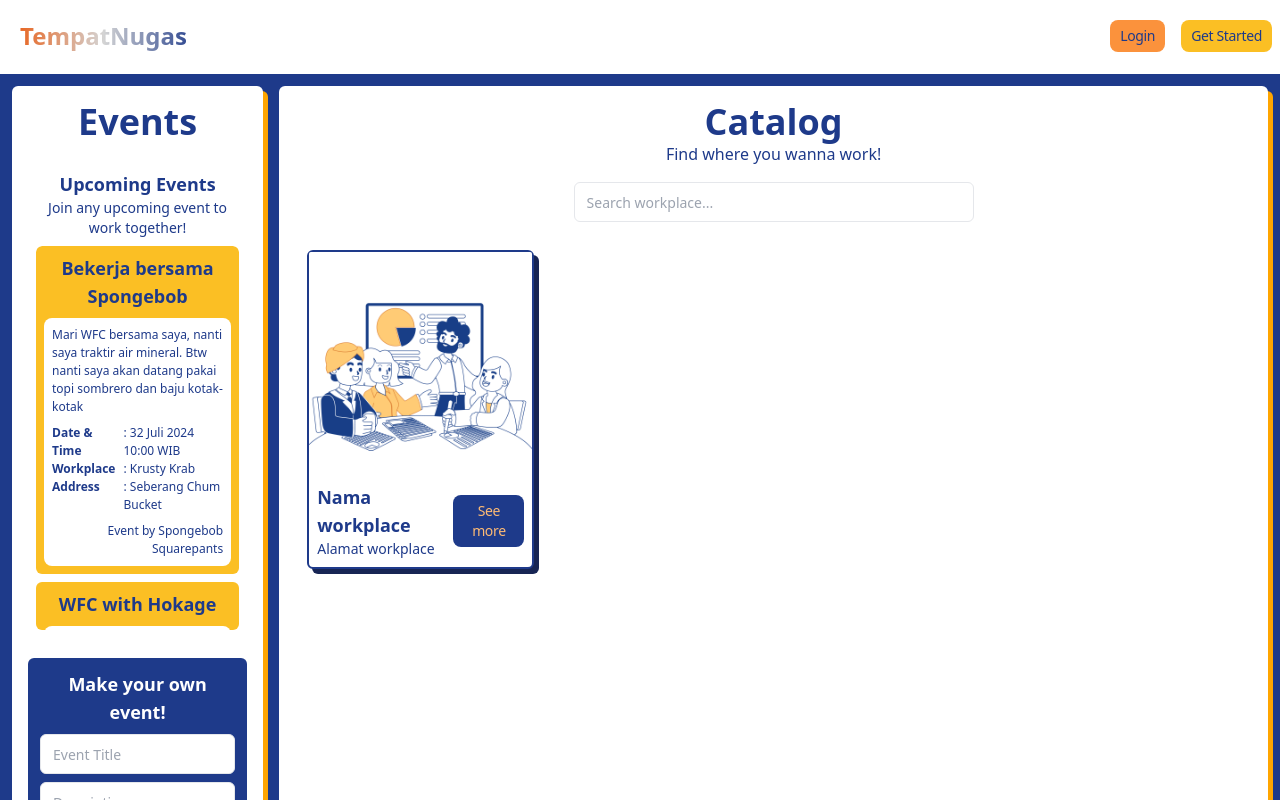
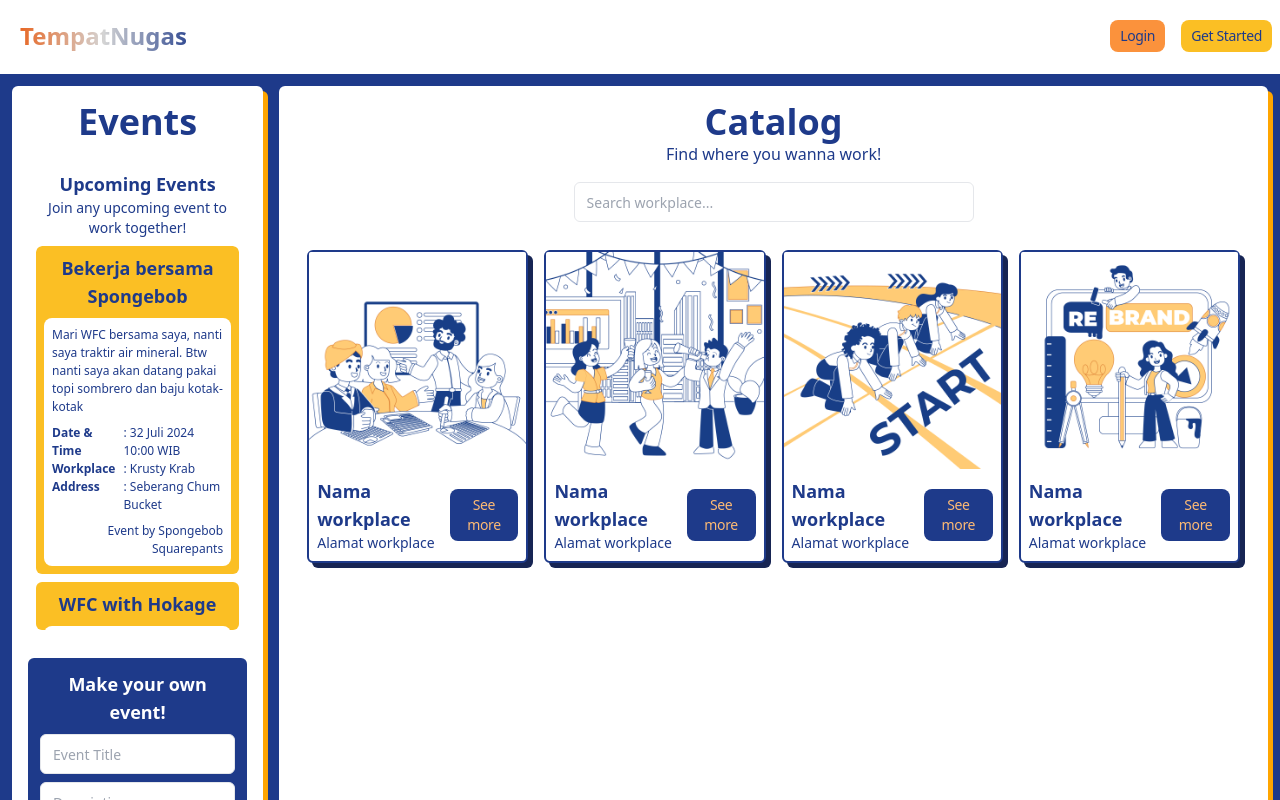
Before and after one commit to arifaeva/arifa-testing, a Next.js app: page / in a window 1280 px wide. Shown: the top 800 px of the page. Built offline with nearby package versions, Linux system fonts and the light colour scheme.

Commit message:
working on UI again again

```diff
--- a/src/app/dashboard/page.tsx
+++ b/src/app/dashboard/page.tsx
@@ -203,6 +203,72 @@ export default function DashboardPage() {
                 </Link>
               </div>
             </div>
+
+            {/* Sample 2 */}
+            <div className="bg-white h-fit rounded-md border-2 border-blue-900 [box-shadow:5px_5px_rgb(23,37,84)]">
+              <Image
+                className="bg-cover rounded-sm"
+                src={`/assets/auth-5.jpg`}
+                width={500}
+                height={100}
+                alt="Sample workplace 2"
+              />
+              <div className="flex justify-between items-center p-2">
+                <section className="text-blue-900">
+                  <h3>Nama workplace</h3>
+                  <h4>Alamat workplace</h4>
+                </section>
+                <Link href={`${API_URL}/2}`}>
+                  <Button variant="primary" size="sm">
+                    See more
+                  </Button>
+                </Link>
+              </div>
+            </div>
+
+            {/* Sample 3 */}
+            <div className="bg-white h-fit rounded-md border-2 border-blue-900 [box-shadow:5px_5px_rgb(23,37,84)]">
+              <Image
+                className="bg-cover rounded-sm"
+                src={`/assets/auth-6.jpg`}
+                width={500}
+                height={100}
+                alt="Sample workplace 3"
+              />
+              <div className="flex justify-between items-center p-2">
+                <section className="text-blue-900">
+                  <h3>Nama workplace</h3>
+                  <h4>Alamat workplace</h4>
+                </section>
+                <Link href={`${API_URL}/3}`}>
+                  <Button variant="primary" size="sm">
+                    See more
+                  </Button>
+                </Link>
+              </div>
+            </div>
+
+            {/* Sample 4 */}
+            <div className="bg-white h-fit rounded-md border-2 border-blue-900 [box-shadow:5px_5px_rgb(23,37,84)]">
+              <Image
+                className="bg-cover rounded-sm"
+                src={`/assets/auth-7.jpg`}
+                width={500}
+                height={100}
+                alt="Sample workplace 4"
+              />
+              <div className="flex justify-between items-center p-2">
+                <section className="text-blue-900">
+                  <h3>Nama workplace</h3>
+                  <h4>Alamat workplace</h4>
+                </section>
+                <Link href={`${API_URL}/4}`}>
+                  <Button variant="primary" size="sm">
+                    See more
+                  </Button>
+                </Link>
+              </div>
+            </div>
           </div>
         </div>
       </div>
--- a/src/app/page.tsx
+++ b/src/app/page.tsx
@@ -123,7 +123,8 @@ export default function HomePage() {
             required
             className="self-center w-[400px]"
           />
-          <div className="grid grid-cols-4 gap-2 p-3">
+          <div className="grid grid-cols-4 gap-4 p-3">
+            {/* Sample 1 */}
             <div className="bg-white h-fit rounded-md border-2 border-blue-900 [box-shadow:5px_5px_rgb(23,37,84)]">
               <Image
                 className="bg-cover rounded-sm"
@@ -144,6 +145,72 @@ export default function HomePage() {
                 </Link>
               </div>
             </div>
+
+            {/* Sample 2 */}
+            <div className="bg-white h-fit rounded-md border-2 border-blue-900 [box-shadow:5px_5px_rgb(23,37,84)]">
+              <Image
+                className="bg-cover rounded-sm"
+                src={`/assets/auth-5.jpg`}
+                width={500}
+                height={100}
+                alt="Sample workplace 2"
+              />
+              <div className="flex justify-between items-center p-2">
+                <section className="text-blue-900">
+                  <h3>Nama workplace</h3>
+                  <h4>Alamat workplace</h4>
+                </section>
+                <Link href={`${API_URL}/2}`}>
+                  <Button variant="primary" size="sm">
+                    See more
+                  </Button>
+                </Link>
+              </div>
+            </div>
+
+            {/* Sample 3 */}
+            <div className="bg-white h-fit rounded-md border-2 border-blue-900 [box-shadow:5px_5px_rgb(23,37,84)]">
+              <Image
+                className="bg-cover rounded-sm"
+                src={`/assets/auth-6.jpg`}
+                width={500}
+                height={100}
+                alt="Sample workplace 3"
+              />
+              <div className="flex justify-between items-center p-2">
+                <section className="text-blue-900">
+                  <h3>Nama workplace</h3>
+                  <h4>Alamat workplace</h4>
+                </section>
+                <Link href={`${API_URL}/3}`}>
+                  <Button variant="primary" size="sm">
+                    See more
+                  </Button>
+                </Link>
+              </div>
+            </div>
+
+            {/* Sample 4 */}
+            <div className="bg-white h-fit rounded-md border-2 border-blue-900 [box-shadow:5px_5px_rgb(23,37,84)]">
+              <Image
+                className="bg-cover rounded-sm"
+                src={`/assets/auth-7.jpg`}
+                width={500}
+                height={100}
+                alt="Sample workplace 4"
+              />
+              <div className="flex justify-between items-center p-2">
+                <section className="text-blue-900">
+                  <h3>Nama workplace</h3>
+                  <h4>Alamat workplace</h4>
+                </section>
+                <Link href={`${API_URL}/4}`}>
+                  <Button variant="primary" size="sm">
+                    See more
+                  </Button>
+                </Link>
+              </div>
+            </div>
           </div>
         </div>
       </div>
--- a/src/components/shared/slider.tsx
+++ b/src/components/shared/slider.tsx
@@ -1,102 +1,71 @@
 "use client";
 
-import React from "react";
-import { Box, IconButton, useBreakpointValue } from "@chakra-ui/react";
-// Here we have used react-icons package for the icons
-import { BiLeftArrowAlt, BiRightArrowAlt } from "react-icons/bi";
-// And react-slick as our Carousel Lib
-import Slider from "react-slick";
+import Image from "next/image";
+import { useState } from "react";
 
-// Settings for the slider
-const settings = {
-  dots: true,
-  arrows: false,
-  fade: true,
-  infinite: true,
-  autoplay: true,
-  speed: 500,
-  autoplaySpeed: 5000,
-  slidesToShow: 1,
-  slidesToScroll: 1,
-};
+import { Button } from "../stories/button";
 
-export default function Carousel() {
-  // As we have used custom buttons, we need a reference variable to
-  // change the state
-  const [slider, setSlider] = React.useState<Slider | null>(null);
-
-  // These are the breakpoints which changes the position of the
-  // buttons as the screen size changes
-  const top = useBreakpointValue({ base: "90%", md: "50%" });
-  const side = useBreakpointValue({ base: "30%", md: "10px" });
-
-  // These are the images used in the slide
-  const cards = [
-    "https://images.unsplash.com/photo-1612852098516-55d01c75769a?ixlib=rb-1.2.1&ixid=MnwxMjA3fDB8MHxwaG90by1yZWxhdGVkfDR8fHxlbnwwfHx8fA%3D%3D&auto=format&fit=crop&w=900&q=60",
-    "https://images.unsplash.com/photo-1627875764093-315831ac12f7?ixlib=rb-1.2.1&ixid=MnwxMjA3fDB8MHxwaG90by1yZWxhdGVkfDJ8fHxlbnwwfHx8fA%3D%3D&auto=format&fit=crop&w=900&q=60",
-    "https://images.unsplash.com/photo-1571432248690-7fd6980a1ae2?ixlib=rb-1.2.1&ixid=MnwxMjA3fDB8MHxwaG90by1yZWxhdGVkfDl8fHxlbnwwfHx8fA%3D%3D&auto=format&fit=crop&w=900&q=60",
+export const Slider = () => {
+  const [activeImage, setActiveImage] = useState(0);
+  const images = [
+    {
+      id: 1,
+      src: "/assets/auth-3.jpg",
+      title: "Sample 1",
+    },
+    {
+      id: 2,
+      src: "/assets/auth-4.jpg",
+      title: "Sample 2",
+    },
+    {
+      id: 3,
+      src: "/assets/auth-5.jpg",
+      title: "Sample 3",
+    },
   ];
 
+  const clickNext = () => {
+    activeImage === images.length - 1
+      ? setActiveImage(0)
+      : setActiveImage(activeImage + 1);
+  };
+  const clickPrev = () => {
+    activeImage === 0
+      ? setActiveImage(images.length - 1)
+      : setActiveImage(activeImage - 1);
+  };
+
   return (
-    <Box
-      position={"relative"}
-      height={"600px"}
-      width={"full"}
-      overflow={"hidden"}
-    >
-      {/* CSS files for react-slick */}
-      <link
-        rel="stylesheet"
-        type="text/css"
-        href="https://cdnjs.cloudflare.com/ajax/libs/slick-carousel/1.6.0/slick.min.css"
-      />
-      <link
-        rel="stylesheet"
-        type="text/css"
-        href="https://cdnjs.cloudflare.com/ajax/libs/slick-carousel/1.6.0/slick-theme.min.css"
-      />
-      {/* Left Icon */}
-      <IconButton
-        aria-label="left-arrow"
-        colorScheme="messenger"
-        borderRadius="full"
-        position="absolute"
-        left={side}
-        top={top}
-        transform={"translate(0%, -50%)"}
-        zIndex={2}
-        onClick={() => slider?.slickPrev()}
-      >
-        <BiLeftArrowAlt />
-      </IconButton>
-      {/* Right Icon */}
-      <IconButton
-        aria-label="right-arrow"
-        colorScheme="messenger"
-        borderRadius="full"
-        position="absolute"
-        right={side}
-        top={top}
-        transform={"translate(0%, -50%)"}
-        zIndex={2}
-        onClick={() => slider?.slickNext()}
-      >
-        <BiRightArrowAlt />
-      </IconButton>
-      {/* Slider */}
-      <Slider {...settings} ref={(slider) => setSlider(slider)}>
-        {cards.map((url, index) => (
-          <Box
-            key={index}
-            height={"6xl"}
-            position="relative"
-            backgroundPosition="center"
-            backgroundRepeat="no-repeat"
-            backgroundSize="cover"
-            backgroundImage={`url(${url})`}
-          />
+    <main className="place-items-center w-full mx-auto max-w-5xl shadow-2xl rounded-2xl bg-white">
+      <div className={"rounded-2xl p-6"}>
+        {images.map((elem, idx) => (
+          <div
+            key={idx}
+            className={`${
+              idx === activeImage
+                ? "block w-full h-[80vh] object-cover"
+                : "hidden"
+            }`}
+          >
+            <Image
+              src={elem.src}
+              alt=""
+              width={800}
+              height={400}
+              className="w-full h-full object-cover md:rounded-lg"
+            />
+          </div>
         ))}
-      </Slider>
-    </Box>
+        <div className="flex justify-between">
+          <form action={clickPrev}>
+            <Button>Previous</Button>
+          </form>
+          <form action={clickNext}>
+            <Button>Next</Button>
+          </form>
+        </div>
+      </div>
+    </main>
   );
-}
+};
```
Also changed, not shown: src/app/[id]/page.tsx (+47 -9 lines).
